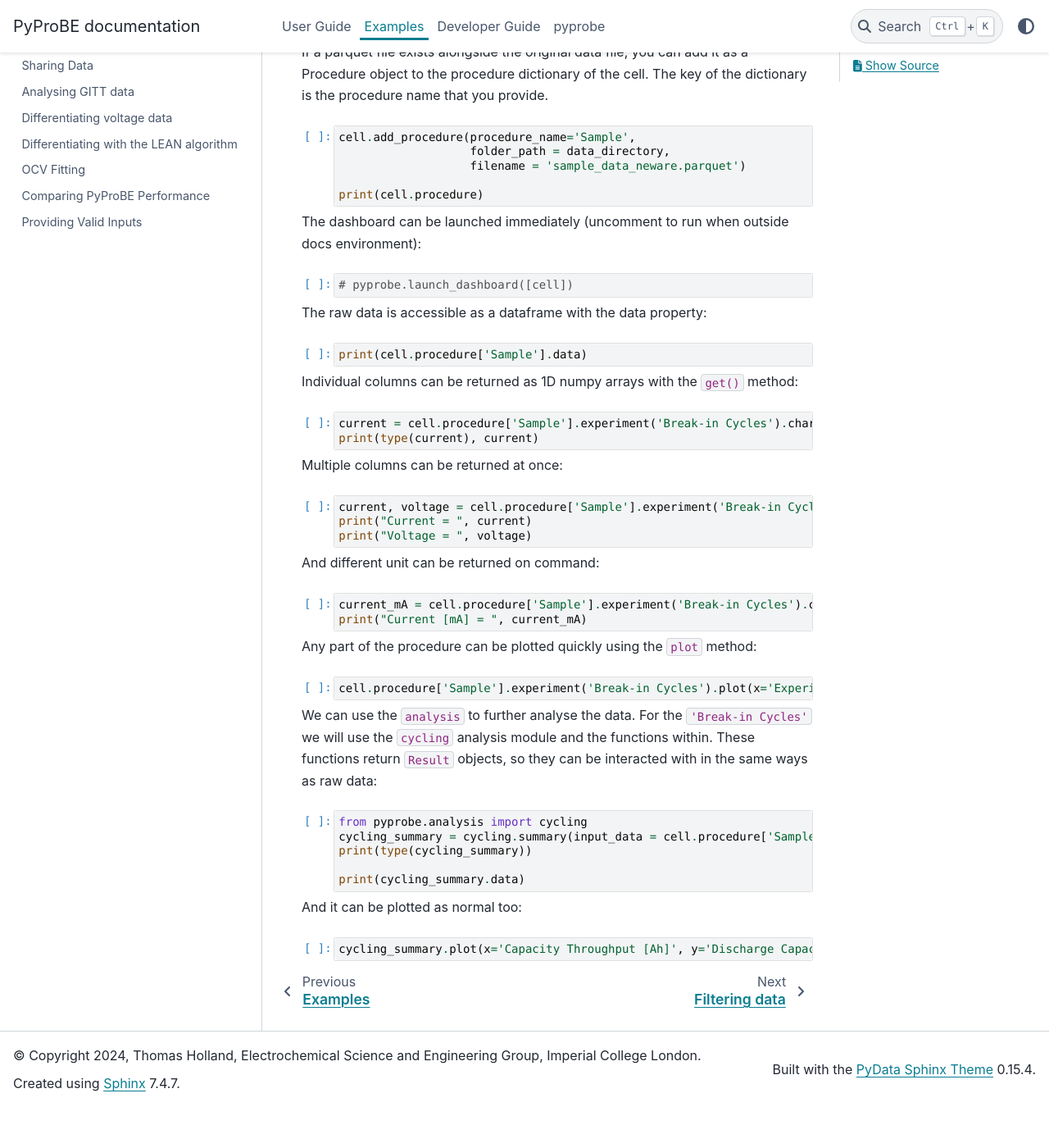
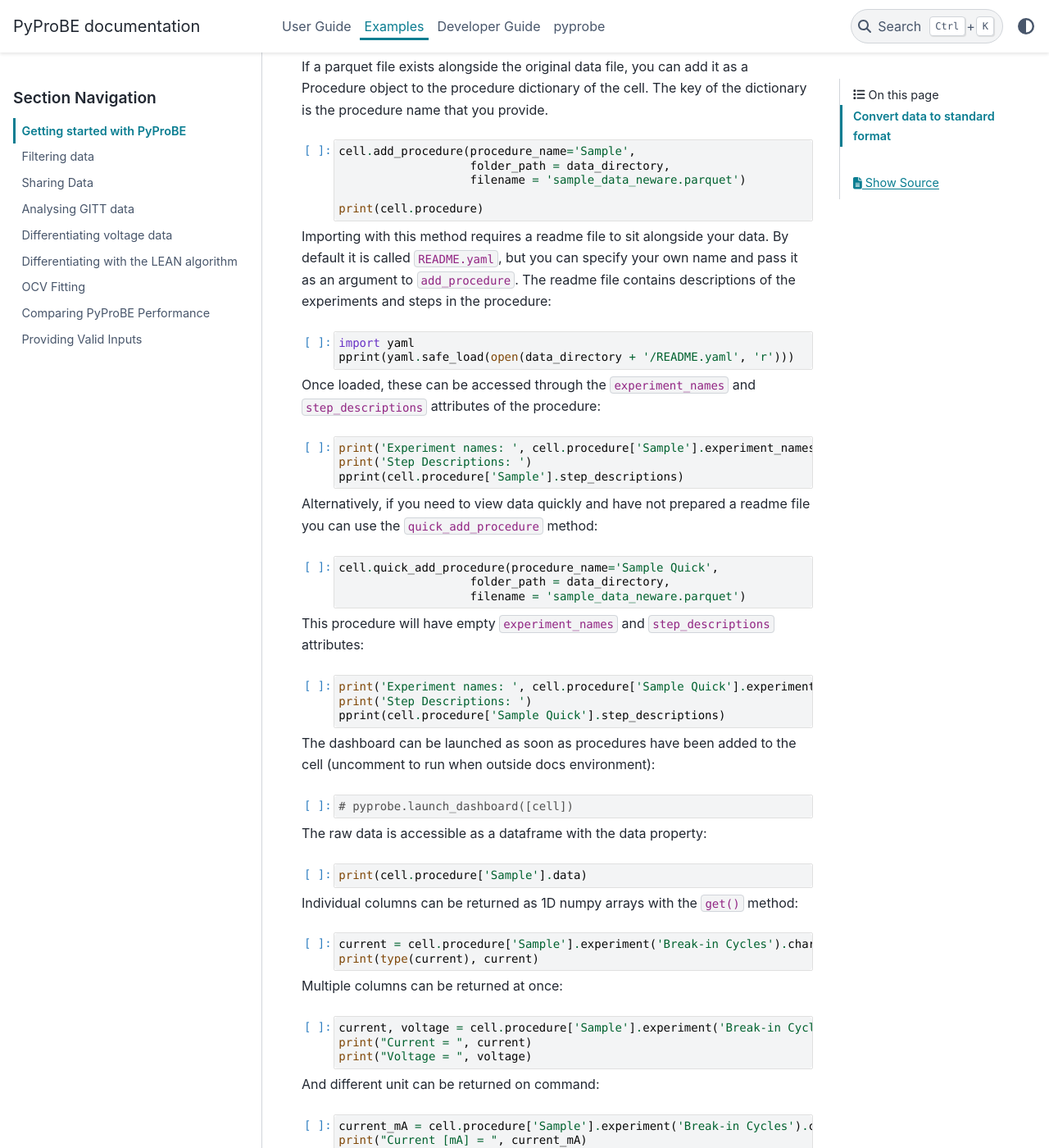
Before and after one commit to ImperialCollegeLondon/PyProBE, a Sphinx documentation site: the page built from docs/source/examples/getting-started.ipynb, in a window 1280 px wide and 1400 px high, scrolled down 687 px. Shown: the whole window at 82% size. Built offline with Sphinx 7.4.7 and the PyData theme 0.15.4, drawn with Linux system fonts in a browser that asks for light colours; before the commit the page ends 2038 px from its top, so only the background shows below that; some of the changed text lies outside the part shown.

Commit message:
docs: add explanations for quick_add_procedure

```diff
--- a/docs/source/user_guide/importing_data.rst
+++ b/docs/source/user_guide/importing_data.rst
@@ -121,6 +121,9 @@
    print(cell.procedure)
    # Returns: dict({'Cycling': <pyprobe.procedure.Procedure object…, 'RPT': <pyprobe.procedure.Procedure object…})
 
+If you want to load data quickly, for simple analysis or viewing, the :func:`~pyprobe.cell.Cell.quick_add_procedure`
+method allows for importing without a :code:`README.yaml` file.
+
 Batch preprocessing
 -------------------
 If you have multiple cells undergoing the same experimental procedures, you can use the
```
Also changed, not shown: docs/source/examples/getting-started.ipynb.
